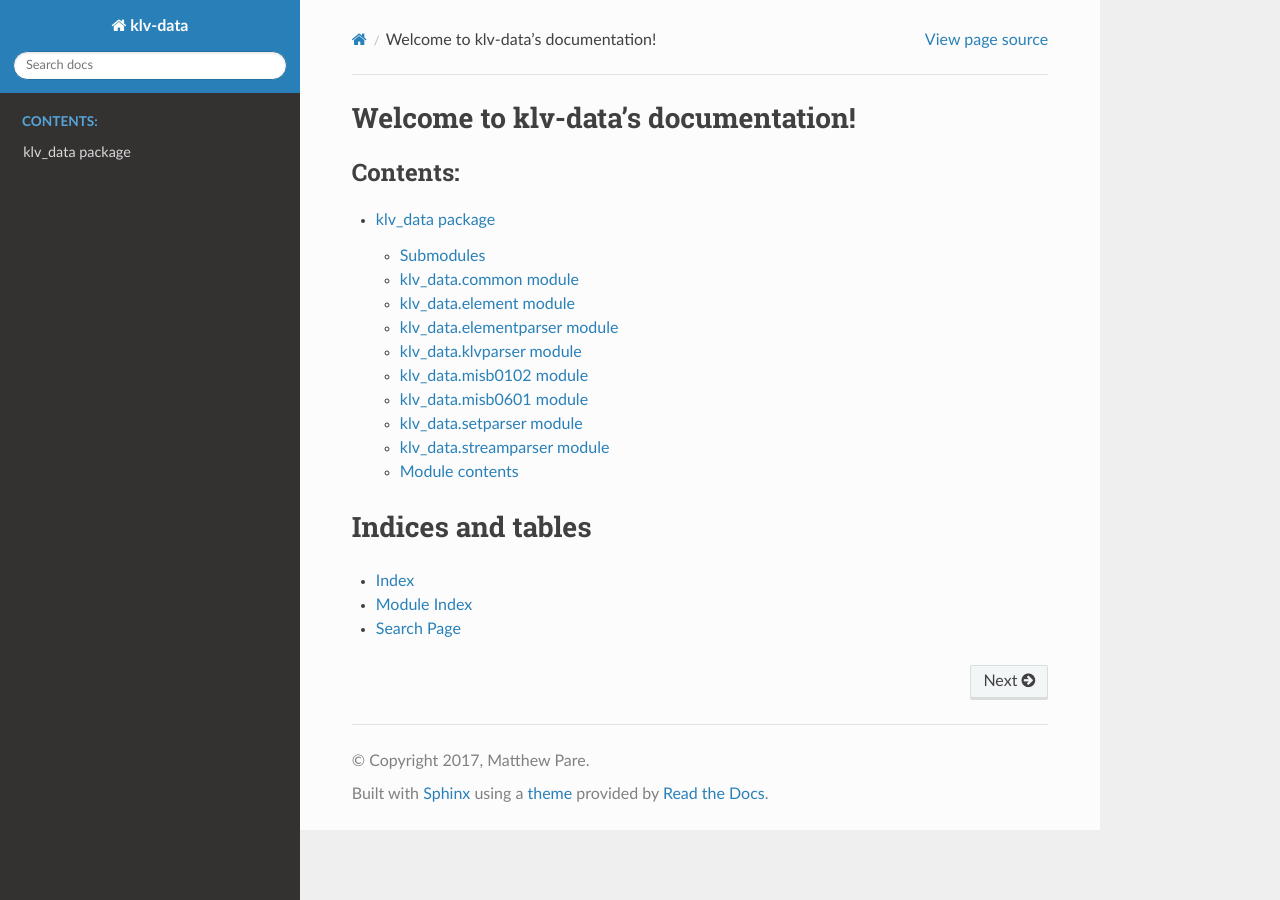
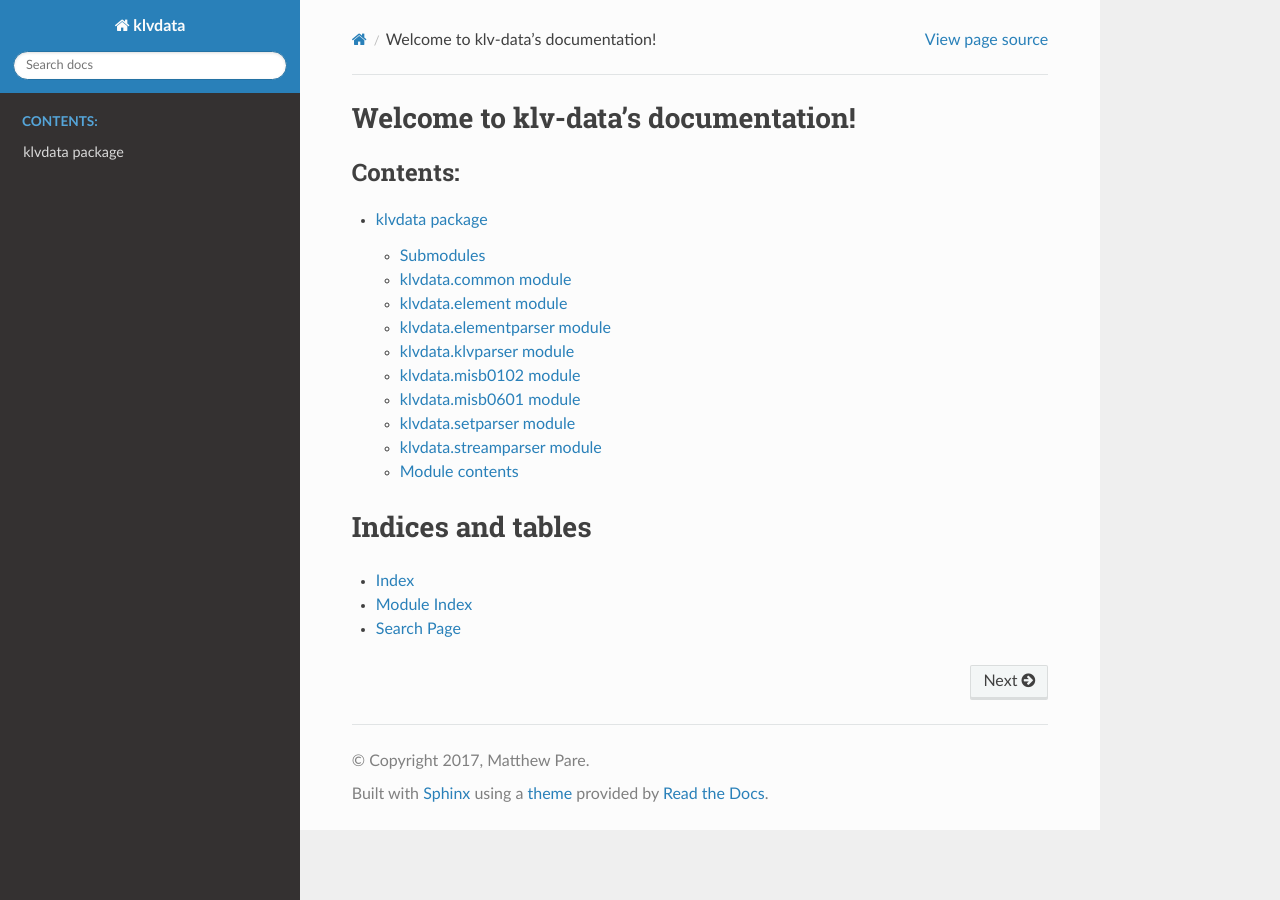
Before and after one commit to paretech/klvdata, a Sphinx documentation site: the page built from docs/index.rst, in a window 1280 px wide. Built offline with Sphinx 7.4.7 and the Read the Docs theme 2.0.0, drawn with Linux system fonts in a browser that asks for light colours.

Commit message:
Renamed module name and now updating docs to follow.

```diff
--- a/docs/conf.py
+++ b/docs/conf.py
@@ -46,7 +46,7 @@ source_suffix = '.rst'
 master_doc = 'index'
 
 # General information about the project.
-project = 'klv-data'
+project = 'klvdata'
 copyright = '2017, Matthew Pare'
 author = 'Matthew Pare'
 
--- a/docs/index.rst
+++ b/docs/index.rst
@@ -10,7 +10,7 @@ Welcome to klv-data's documentation!
    :maxdepth: 2
    :caption: Contents:
 
-   klv_data
+   klvdata
 
 Indices and tables
 ==================
--- a/docs/klv_data.rst
+++ b/docs/klvdata.rst
@@ -1,69 +1,69 @@
-klv\_data package
+klvdata package
 =================
 
 Submodules
 ----------
 
-klv\_data\.common module
+klvdata\.common module
 ------------------------
 
-.. automodule:: klv_data.common
+.. automodule:: klvdata.common
     :members:
     :undoc-members:
     :show-inheritance:
 
-klv\_data\.element module
+klvdata\.element module
 -------------------------
 
-.. automodule:: klv_data.element
+.. automodule:: klvdata.element
     :members:
     :undoc-members:
     :show-inheritance:
 
-klv\_data\.elementparser module
+klvdata\.elementparser module
 -------------------------------
 
-.. automodule:: klv_data.elementparser
+.. automodule:: klvdata.elementparser
     :members:
     :undoc-members:
     :show-inheritance:
 
-klv\_data\.klvparser module
+klvdata\.klvparser module
 ---------------------------
 
-.. automodule:: klv_data.klvparser
+.. automodule:: klvdata.klvparser
     :members:
     :undoc-members:
     :show-inheritance:
 
-klv\_data\.misb0102 module
+klvdata\.misb0102 module
 --------------------------
 
-.. automodule:: klv_data.misb0102
+.. automodule:: klvdata.misb0102
     :members:
     :undoc-members:
     :show-inheritance:
 
-klv\_data\.misb0601 module
+klvdata\.misb0601 module
 --------------------------
 
-.. automodule:: klv_data.misb0601
+.. automodule:: klvdata.misb0601
     :members:
     :undoc-members:
     :show-inheritance:
 
-klv\_data\.setparser module
+klvdata\.setparser module
 ---------------------------
 
-.. automodule:: klv_data.setparser
+.. automodule:: klvdata.setparser
     :members:
     :undoc-members:
     :show-inheritance:
 
-klv\_data\.streamparser module
+klvdata\.streamparser module
 ------------------------------
 
-.. automodule:: klv_data.streamparser
+.. automodule:: klvdata.streamparser
     :members:
     :undoc-members:
     :show-inheritance:
@@ -72,7 +72,7 @@ klv\_data\.streamparser module
 Module contents
 ---------------
 
-.. automodule:: klv_data
+.. automodule:: klvdata
     :members:
     :undoc-members:
     :show-inheritance:
```
